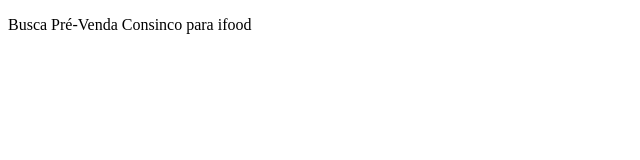
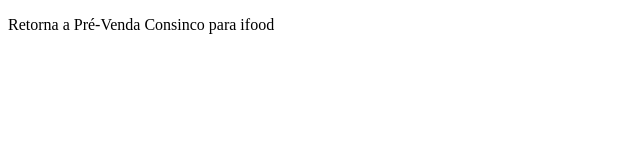
Before and after one commit to jefftotal/newProjectJs-Jeff, a Next.js app: page / in a window 1280 px wide. Shown: the top 160 px of the page, without its empty margins (0-640 px from the left). Built offline with nearby package versions, Linux system fonts and the light colour scheme.

Commit message:
primeira página

```diff
--- a/pages/index.js
+++ b/pages/index.js
@@ -3,7 +3,7 @@
 function Home(){
     return (
         <div>
-            <p>Busca Pré-Venda Consinco para ifood</p>
+            <p>Retorna a Pré-Venda Consinco para ifood</p>
         </div>
 
     )
```
